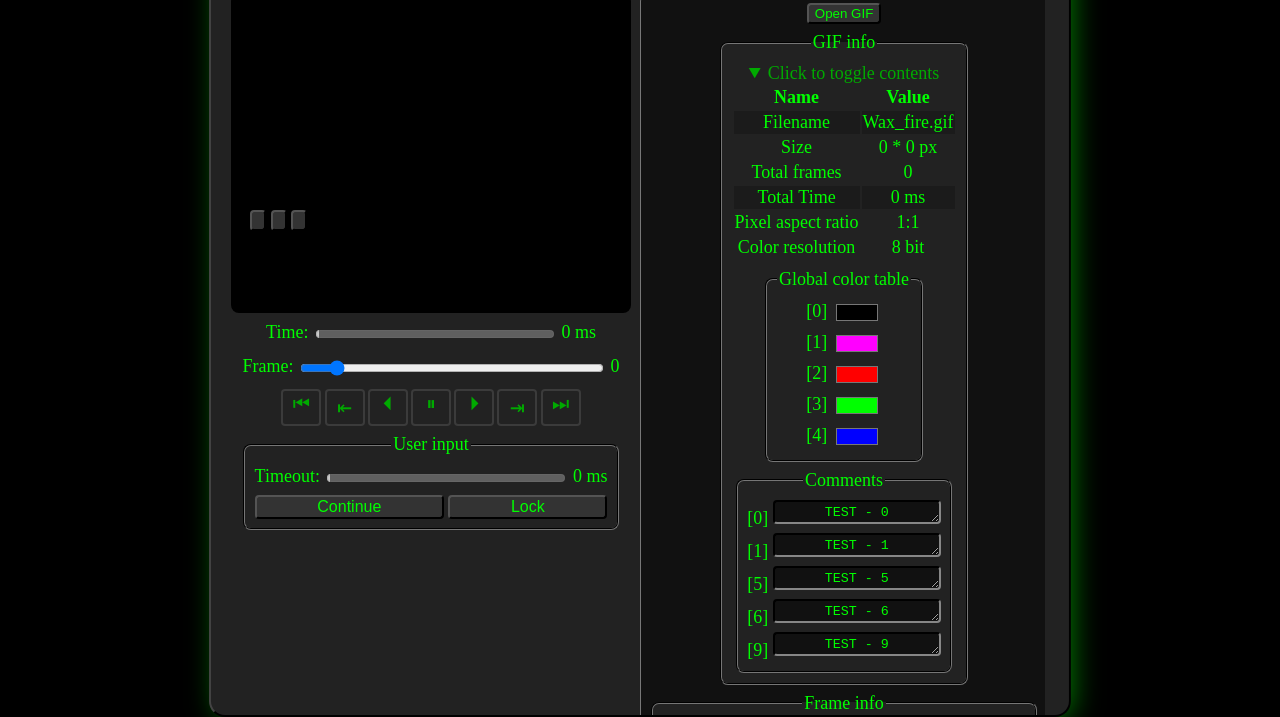
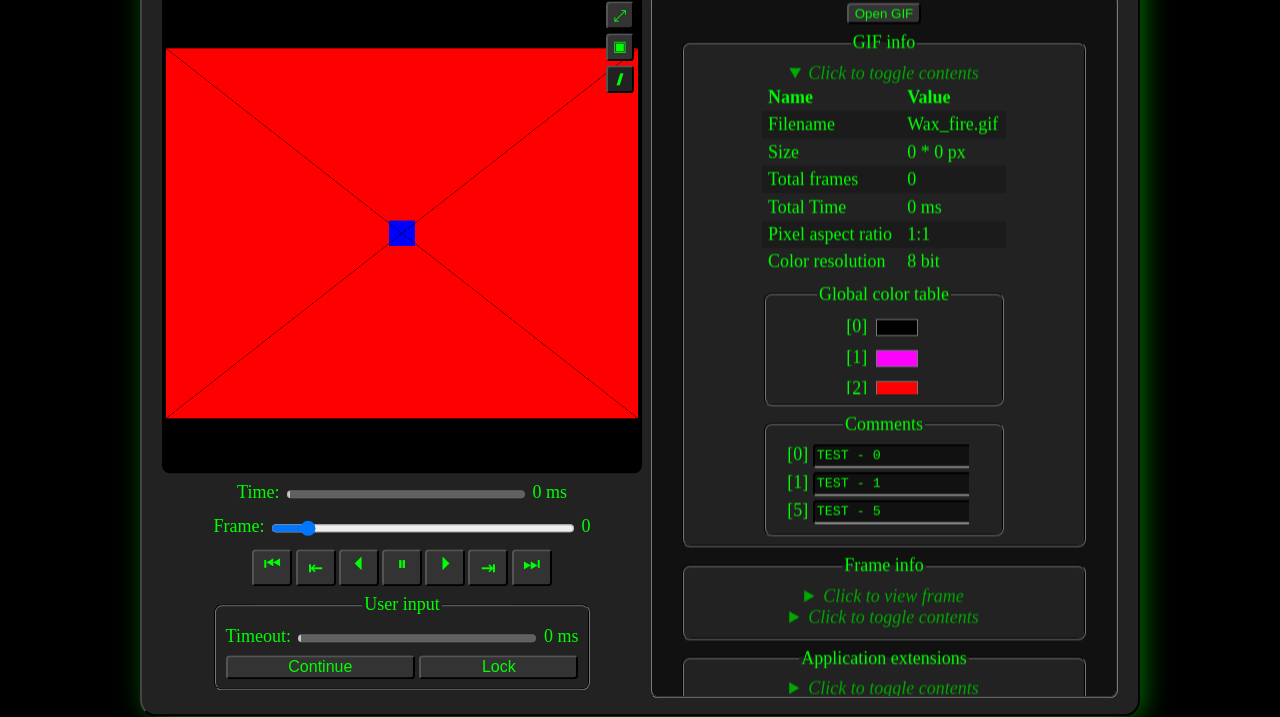
Before and after one commit to MAZ01001/GIF_decoder, a plain HTML site: page index.html in a window 1280 px wide. Shown: the part 83-800 px from the top of the page. Drawn offline with Linux system fonts and the light colour scheme.

Commit message:
WIP finished main design

```diff
--- a/index.html
+++ b/index.html
@@ -31,33 +31,47 @@
             ? flags for rendering ~ disable background-frame (background-color transparent?) ~ choose transparent color (index?)
             ? show data of reserved fields
             ? fps view (based on animation frames not GIF playback fps)
-            ! fps (each frame, estimate fps if every frame has this delay ~ next to frame time)
+            ! fps of the canvas update rate (animation frame rate)
             ! add title="" to every element
             ? don't update frame information during playback ? ~ to fast ? performance / lag ? test !
             ~ zoom controls
             ~ speed controls
             ! loop controls ~ default off unless the netscape extension says loop ?
             ~ useless stats
-            ! remove non-default classes (from testing)
+            ! remove non-default classes and closed/non-standard opens (testing)
             ? context menu for input-color fields ~ shows RGB values & hex code ~ instead of writing color code after input-color
+            zoom and pan for gif and frame canvas view syncronized ?
+            > pan update canvas margin top/left via JS from 0/0 px (centered) up to {
+                  left edge at 50% canvas width     margin-left
+                 right edge at 50% canvas width *-1 margin-left
+                   top edge at 50% canvas width     margin-top
+                bottom edge at 50% canvas width *-1 margin-top
+            } (when left mouse button is down and mouse moves ! change my amount mouse moves not mose position)
+            > zoom update canvas --canvas-width ("<width-attr>px") and --scaler ("1.0") css variables
+            ! update css var --canvas-width ("<width-attr>px") when adding class "real" to canvas
+            ! change unicode symbol when toggling canvas size ~ 0🞕 1🞑
+            ! change unicode symbol when toggling canvas filter ~ 0🙾 1🙼 (and class "pixel")
+            ~ add comment: canvas context2d imageSmoothingEnabled (true) and imageSmoothingQuality (low medium high) are only for drawn images that are distorted or scaled, but since here the GIF is rendered at native resolution (within the canvas) the only smooth/sharp that is possible is via CSS image-rendering
         -->
         <div id="gifView" class="full">
-            <input type="button" id="fullWindow" title="Scale canvas to browser size (hides info panel and controls)">
-            <input type="button" id="fitWindow" data-toggle="1" title="Toggle between fit to window and actual size">
-            <input type="button" id="imgSmoothing" data-cycle="1" title="Cycle image smoothing options (OFF → low → medium → high)">
-            <canvas id="htmlCanvas" class="real" title="GIF render canvas">Your browser does not support the HTML canvas element</canvas>
+            <div id="gifViewButtons">
+                <input type="button" id="fullWindow" title="Scale canvas to browser size (hides info panel and controls)" value="⤢">
+                <input type="button" id="fitWindow" data-toggle="0" title="Toggle between fit to window (🞕) and actual size (🞑)" value="🞕">
+                <input type="button" id="imgSmoothing" data-toggle="1" title="Toggle between pixelated (🙾) and smooth (🙼) image rendering" value="🙼">
+            </div>
+            <canvas id="htmlCanvas" width="920" height="720" title="GIF render canvas">Your browser does not support the HTML canvas element</canvas>
         </div>
         <label for="timeRange" title="Current timestamp">Time: <input type="range" id="timeRange" disabled min="0" value="0" list="timeTickmarks"> <span id="time">0</span> ms</label>
         <datalist id="timeTickmarks"></datalist>
         <label for="frameRange" title="Current frame index">Frame: <input type="range" id="frameRange" step="1" min="0" max="10" value="1"> <span id="frame">0</span></label>
         <div id="playerControls">
-            <input type="button" id="seekStart" value="⏮" title="first frame (paused)" disabled>
-            <input type="button" id="seekPrevious" value="&LeftArrowBar;" title="previous frame (paused)" disabled>
-            <input type="button" id="reverse" value="⏴" title="reverse play" disabled>
-            <input type="button" id="pause" value="⏸" title="pause" disabled>
-            <input type="button" id="play" value="⏵" title="play" disabled>
-            <input type="button" id="seekNext" value="&RightArrowBar;" title="next frame (paused)" disabled>
-            <input type="button" id="seekEnd" value="⏭" title="last frame (paused)" disabled>
+            <input type="button" id="seekStart" value="⏮" title="first frame (paused)">
+            <input type="button" id="seekPrevious" value="&LeftArrowBar;" title="previous frame (paused)">
+            <input type="button" id="reverse" value="⏴" title="reverse play">
+            <input type="button" id="pause" value="⏸" title="pause">
+            <input type="button" id="play" value="⏵" title="play">
+            <input type="button" id="seekNext" value="&RightArrowBar;" title="next frame (paused)">
+            <input type="button" id="seekEnd" value="⏭" title="last frame (paused)">
         </div>
         <fieldset id="userInputField"><legend title="If highlighted blue needs user input to continue playback">User input</legend>
             <label for="userInputTimeout">Timeout: <input type="range" id="userInputTimeout" disabled min="0" value="0" class="none infinity"> <span id="userInputTimeoutTime">0</span> ms</label>
@@ -102,16 +116,18 @@
                 </details>
             </fieldset>
             <fieldset><legend title="Information of the currently displayed frame">Frame info</legend>
-                <details open><summary>Click to toggle contents</summary>
+                <details><summary>Click to view frame</summary>
+                    <div id="frameView" class="full">
+                        <div id="frameViewButtons">
+                            <input type="button" id="frameFullWindow" title="Scale canvas to browser size (hides info panel and controls)" value="⤢">
+                            <input type="button" id="frameFitWindow" data-toggle="0" title="Toggle between fit to window (🞕) and actual size (🞑)" value="🞕">
+                            <input type="button" id="frameImgSmoothing" data-toggle="1" title="Toggle between pixelated (🙾) and smooth (🙼) image rendering" value="🙼">
+                        </div>
+                        <canvas id="htmlFrameCanvas" width="100" height="100" title="Frame render canvas">Your browser does not support the HTML canvas element</canvas>
+                    </div>
+                </details>
+                <details><summary>Click to toggle contents</summary>
                     <div id="frameInfoArea">
-                        <details><summary>Click to view frame</summary>
-                            <div id="frameView" class="full">
-                                <input type="button" id="frameFullWindow" title="Scale canvas to browser size (hides info panel and controls)">
-                                <input type="button" id="frameFitWindow" data-toggle="1" title="Toggle between fit to window and actual size">
-                                <input type="button" id="frameImgSmoothing" data-cycle="1" title="Cycle image smoothing options (OFF → low → medium → high)">
-                                <canvas id="htmlFrameCanvas" class="real" title="Frame render canvas">Your browser does not support the HTML canvas element</canvas>
-                            </div>
-                        </details>
                         <table>
                             <tr><th>Name</th><th>Value</th></tr>
                             <tr title="The width*height of the current frame"><td>Size</td><td><span id="frameWidth">0</span> * <span id="frameHeight">0</span> px</td></tr>
@@ -150,12 +166,13 @@
                 </details>
             </fieldset>
             <fieldset><legend>Application extensions</legend>
-                <details open><summary>Click to toggle contents</summary>
+                <details><summary>Click to toggle contents</summary>
                     <div id="appExtList">
                         <!-- auto gen -->
                         <fieldset><legend><span>APPLICAT</span> <span>1.0</span></legend>
                             <span title="Description">unknown extension</span>
                             <input type="button" title="Click to copy raw binary to clipboard" value="Copy raw binary">
+                            <!-- TODO ? raw bytes as hex string ~ instead of copy button -->
                         </fieldset>
                     </div>
                 </details>
@@ -184,6 +201,35 @@
             <input type="button" id="confirmAbort" value="Abort" title="abort action" autofocus>
         </div>
     </dialog>
+    <script>
+        // TODO remove test image
+        [htmlCanvas,htmlFrameCanvas].forEach(cnv=>{
+            /**@type {CanvasRenderingContext2D}*/
+            const cnx=cnv.getContext("2d");
+            cnx.imageSmoothingEnabled=false;
+        });
+        const fn=()=>{
+            "use strict";
+            for(const cnv of [htmlCanvas,htmlFrameCanvas]){
+                /**@type {CanvasRenderingContext2D}*/
+                const cnx=cnv.getContext("2d");
+                cnx.fillStyle="red";
+                cnx.fillRect(0,0,cnv.width,cnv.height);
+                cnx.fillStyle="blue";
+                cnx.fillRect(cnv.width*.5-25,cnv.height*.5-25,50,50);
+                cnx.strokeStyle="black";
+                cnx.beginPath();
+                cnx.moveTo(0,0);
+                cnx.lineTo(cnv.width,cnv.height);
+                cnx.moveTo(0,cnv.height);
+                cnx.lineTo(cnv.width,0);
+                cnx.stroke();
+                cnx.closePath();
+            }
+            requestAnimationFrame(fn);
+        };
+        fn();
+    </script>
     <!-- TODO <script src="./script.js"></script> -->
 </body>
 </html>
--- a/script.js
+++ b/script.js
@@ -802,8 +802,8 @@ const confirmDialog=Object.seal(new class ConfirmDialog{
 //~                      | |
 //~                      |_|
 
-html.view.canvas.imageSmoothingEnabled=true;
-html.view.canvas.imageSmoothingQuality="low";
+html.view.canvas.imageSmoothingEnabled=false;
+html.frame.canvas.imageSmoothingEnabled=false;
 
 /** Cycles image smoothing quality of {@linkcode html.view.canvas} one step each call (OFF → low → medium → high) and changed `data-cycle` of {@linkcode html.view.imgSmoothing} (0 to 3) */
 const cycleGIFCanvasQuality=()=>{
--- a/style.css
+++ b/style.css
@@ -12,11 +12,6 @@ body{
     overflow: hidden;
     font-family: 'Times New Roman', Times, serif;
     font-size: large;
-}
-*{
-    place-items: safe center;
-    place-content: safe center;
-    gap: .25rem;
 }
 ::selection{
     background-color: #F90;
@@ -50,7 +45,10 @@ input[type=button]:not(:disabled),
 input[type=range]:not(:disabled),
 input[type=checkbox],
 details>summary{cursor: pointer;}
-details>summary{color: #0A0;}
+details>summary{
+    color: #0A0;
+    font-style: italic;
+}
 input:disabled,
 input:read-only,
 textarea:read-only{cursor: default;}
@@ -81,13 +79,20 @@ input[type=color]:disabled{
 }
 input[type=range][list]{color: inherit;}
 label{white-space: nowrap;}
-table tr:nth-child(3n-1){background-color: #0003;}
+table{border-collapse: collapse;}
+table tr:nth-child(even){background-color: #0003;}
+table th,
+table td{
+    text-align: start;
+    padding: .2rem .4rem;
+}
 input[type=range]{
     vertical-align: middle;
     width: 15rem;
     height: 1.375rem;
 }
 input[type=range]:disabled::-webkit-slider-thumb{display: none;}
+input[data-toggle="1"]{background-color: #222;}
 /*~ ______     _        _ _          _  */
 /*~ |  _  \   | |      (_) |        | | */
 /*~ | | | |___| |_ __ _ _| | ___  __| | */
@@ -105,6 +110,17 @@ div#frameColorTable,
 div#appExtList{
     display: flex;
     flex-direction: column;
+    gap: .25rem;
+    place-items: safe center;
+    place-content: safe center;
+}
+div#globalColorTable,
+div#commentsList,
+div#frameColorTable,
+div#appExtList{
+    max-height: 5rem;
+    overflow: auto;
+    scrollbar-gutter: stable both-edges;
 }
 div#box{
     position: absolute;
@@ -133,16 +149,74 @@ div#box>h1{
 }
 div#gifView{
     grid-area: 2/1/3/2;
+    width: 30rem;
+    height: 30rem;
+}
+div#frameView{
+    width: 25rem;
+    height: 25rem;
+}
+div#gifView,
+div#frameView{
     background-color: #000;
     padding: .5rem;
     border-radius: .5rem;
     box-sizing: border-box;
-    min-width: 25rem;
-    min-height: 20rem;
-    max-width: 50rem;
-    max-height: 45rem;
+    overflow: hidden;
+    user-select: none;
+    /*~ make this element a containing block for the absolute positioning of the view buttons below */
+    /*// transform: translateZ(0); */
+    position: relative;
 }
-/* TODO gif view buttons ~ floating/relative ~ top-right → down ! symbols, colors (data-toggle) */
+div#gifViewButtons,
+div#frameViewButtons{
+    z-index: 1;
+    position: absolute;
+    top: .5rem;
+    right: .5rem;
+    display: flex;
+    flex-direction: column;
+    gap: .25rem;
+}
+div#gifViewButtons>input,
+div#frameViewButtons>input{
+    box-sizing: content-box;
+    padding: 0;
+    width: 1.5rem;
+    height: 1.5rem;
+    font-family: 'consolas', 'Courier New', Courier, monospace;
+    font-size: 1rem;
+}
+canvas#htmlCanvas,
+canvas#htmlFrameCanvas{
+    object-fit: contain;
+    width: calc(100% - .5rem);
+    height: calc(100% - .5rem);
+    margin: auto;
+    transform: translate(-50%, -50%);
+    position: absolute;
+    top: 50%;
+    left: 50%;
+    image-rendering: auto;
+}
+canvas#htmlCanvas.pixel,
+canvas#htmlFrameCanvas.pixel{image-rendering: pixelated;}
+canvas#htmlCanvas.real,
+canvas#htmlFrameCanvas.real{
+    object-fit: none;
+    width: initial;
+    height: initial;
+    cursor: grab;
+    /*~ sets the position (updated via JS) */
+    margin-left: 0px;
+    margin-top: 0px;
+    /*~ updated in JS when zooming in/out */
+    --canvas-width: 0px;
+    --scaler: 1.0;
+    width: calc(var(--canvas-width) * var(--scaler));
+}
+canvas#htmlCanvas.real:active,
+canvas#htmlFrameCanvas.real:active{cursor: grabbing;}
 label[for=timeRange]{grid-area: 3/1/4/2;}
 label[for=frameRange]{grid-area: 4/1/5/2;}
 input#frameRange{width: 19rem;}
@@ -173,6 +247,9 @@ div#playerControls>input#seekNext{font-size: 1.53rem;}
 fieldset#userInputField{
     grid-area: 6/1/7/2;
     display: grid;
+    gap: .25rem;
+    place-items: safe center;
+    place-content: safe center;
     justify-items: stretch;
 }
 fieldset#userInputField.waiting{border: 4px groove #00F;}
@@ -189,16 +266,19 @@ div#infoPanels{
     border-radius: .5rem;
     padding: .5rem;
     gap: .5rem;
-    min-width: 20rem;
-    /* TODO - stretch contents */
+    width: 28rem;
+    height: 42.8rem;
+    overflow: auto;
+    scrollbar-gutter: stable both-edges;
 }
+div#infoPanels>fieldset{min-width: 90%;}
 div#gifInfoArea,
 div#frameInfoArea,
 div#frameTextArea{
     display: grid;
+    gap: .5rem;
     place-items: safe stretch;
     place-content: safe center;
-    gap: .5rem;
 }
 div#globalColorTable>span,
 div#frameColorTable>span,
@@ -209,6 +289,7 @@ div#appExtList>span{
     font-style: italic;
     color: #0A0;
 }
+label>textarea{vertical-align: middle;}
 /*~  _____                _ _ _                 */
 /*~ /  ___|              | | | |                */
 /*~ \ `--.  ___ _ __ ___ | | | |__   __ _ _ __  */
```
